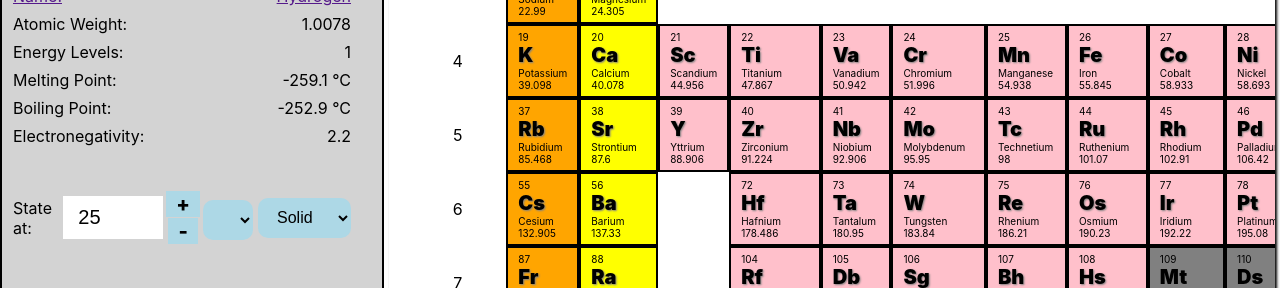
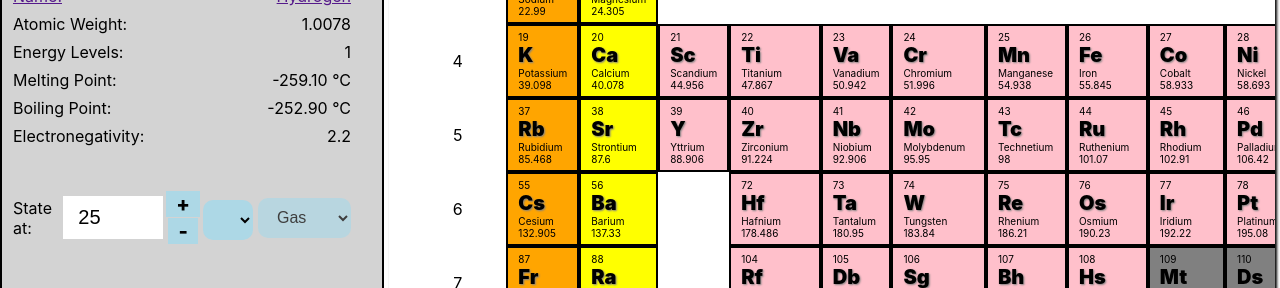
Before and after one commit to mack64948/PeriodicTable, a React (Create React App) app: page / in a window 1280 px wide. Shown: the part 378-666 px from the top of the page. Built offline with nearby package versions, Linux system fonts and the light colour scheme; some icons are missing.

Commit message:
bugfix in temp display

```diff
--- a/src/components/NumSelectorWidget/index.jsx
+++ b/src/components/NumSelectorWidget/index.jsx
@@ -21,7 +21,7 @@ export const NumSelectorWidget = () => {
         <input class="temp-input" onChange={
             (e) => {
 
-                setUserTemp(e.target.value);
+                setUserTemp(parseFloat(e.target.value));
             }
         } value={userTemp} type="text">
 
--- a/src/components/Sidebar/index.jsx
+++ b/src/components/Sidebar/index.jsx
@@ -107,8 +107,8 @@ export const Sidebar = ({info,setModalLink}) => {
                 }
             }><div className="info-container"><label>Atomic Weight: </label><span className="atomic-weight">{info.atomicWeight}</span></div></a>}
             {info.energyLevels && <div className="info-container"><label>Energy Levels: </label><span className="energy-levels">{info.energyLevels.join(",")}</span></div>}
-            {meltingPoint &&  <div className="info-container"><label>Melting Point: </label><span className="melting-point">{meltingPoint} &deg;{userTempUnits}</span></div>}
-            {boilingPoint &&  <div className="info-container"><label>Boiling Point: </label><span className="boiling-point">{boilingPoint} &deg;{userTempUnits}</span></div>}
+            {meltingPoint &&  <div className="info-container"><label>Melting Point: </label><span className="melting-point">{meltingPoint.toFixed(2)} &deg;{userTempUnits}</span></div>}
+            {boilingPoint &&  <div className="info-container"><label>Boiling Point: </label><span className="boiling-point">{boilingPoint.toFixed(2)} &deg;{userTempUnits}</span></div>}
             {info.electronegativity &&  <div className="info-container"><label>Electronegativity: </label><span className="boiling-point">{info.electronegativity}</span></div>}
 
         </div>
@@ -118,7 +118,8 @@ export const Sidebar = ({info,setModalLink}) => {
             <div className="info-container temp-info-container">
                 <label>State at: </label>
                 <NumSelectorWidget></NumSelectorWidget>
-                <select   class="state-selector">
+                <select value={ userTemp > boilingPoint ? "gas" : (userTemp > meltingPoint ? "liquid" : "solid")
+                 }   class="state-selector" disabled>
                     <option value="solid">Solid</option>
                     <option value="liquid">Liquid</option>
                     <option value="gas">Gas</option>
```
